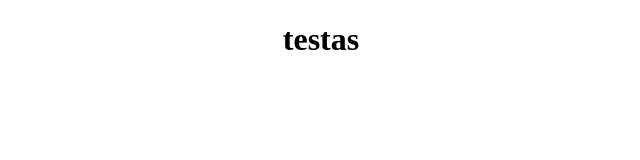
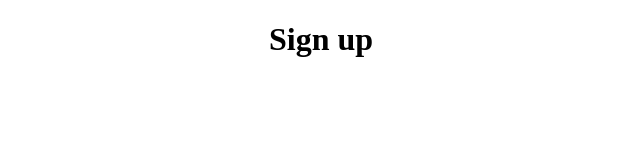
Before and after one commit to grum1n/react-form-validation, a React (Create React App) app: page / in a window 1280 px wide. Shown: the top 160 px of the page, without its empty margins (319-959 px from the left). Built offline with nearby package versions, Linux system fonts and the light colour scheme.

Commit message:
added function to Form.js and Form Signup.js

```diff
--- a/src/App.js
+++ b/src/App.js
@@ -1,10 +1,11 @@
 import React from 'react';
 import './App.css';
+import Form from './Form';
 
 function App() {
   return (
     <div className="App">
-      <h1>testas</h1>
+      <Form />
     </div>
   );
 }
--- a/src/Form.js
+++ b/src/Form.js
@@ -0,0 +1,12 @@
+import React from 'react';
+import FormSignup from './FormSignup';
+
+const Form = () => {
+    return (
+        <div>
+            <FormSignup />
+        </div>
+    )
+}
+
+export default Form;
--- a/src/FormSignup.js
+++ b/src/FormSignup.js
@@ -0,0 +1,11 @@
+import React from 'react';
+
+function FormSignUp() {
+    return (
+        <div>
+            <h1>Sign up</h1>
+        </div>
+    )
+}
+
+export default FormSignUp
```
